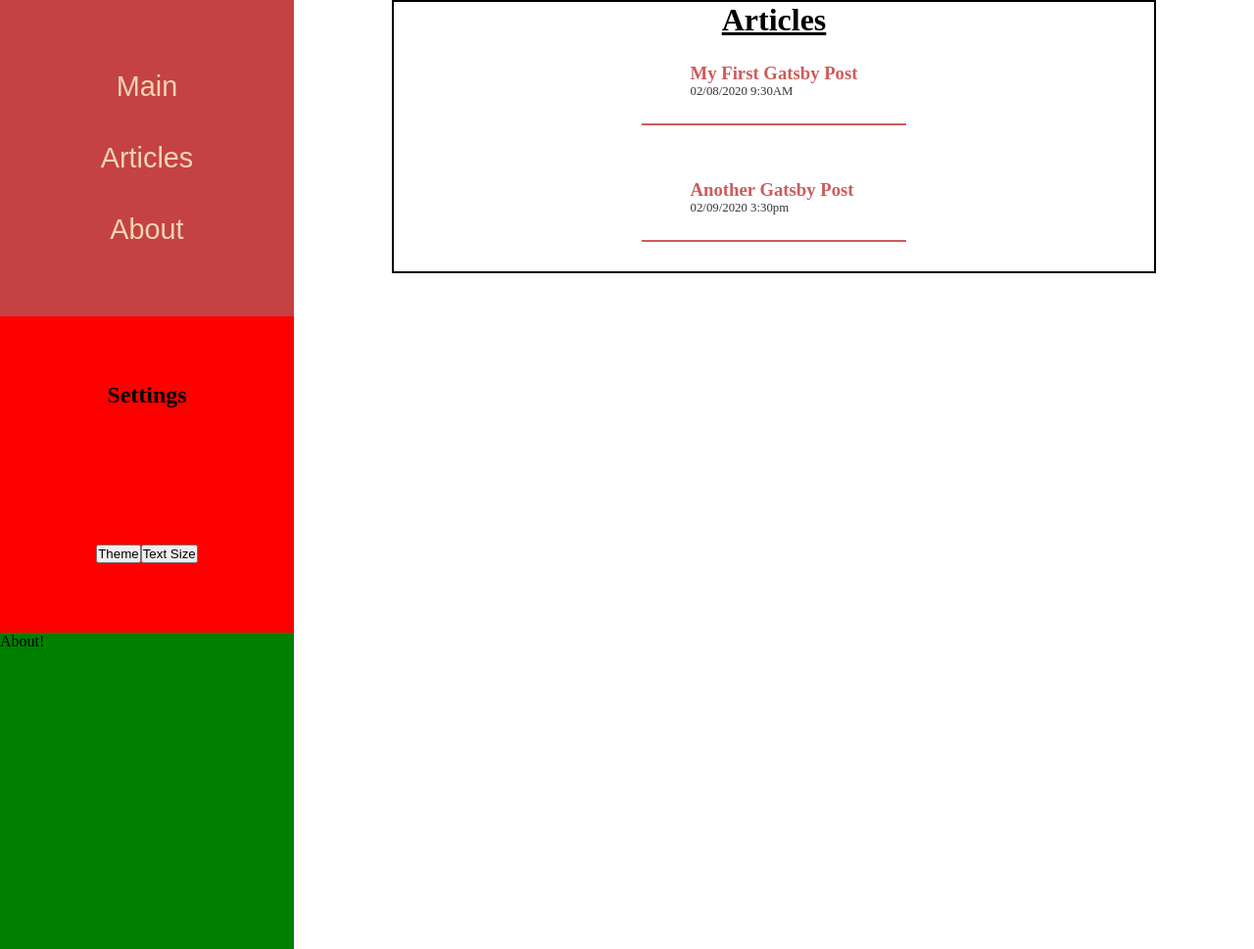
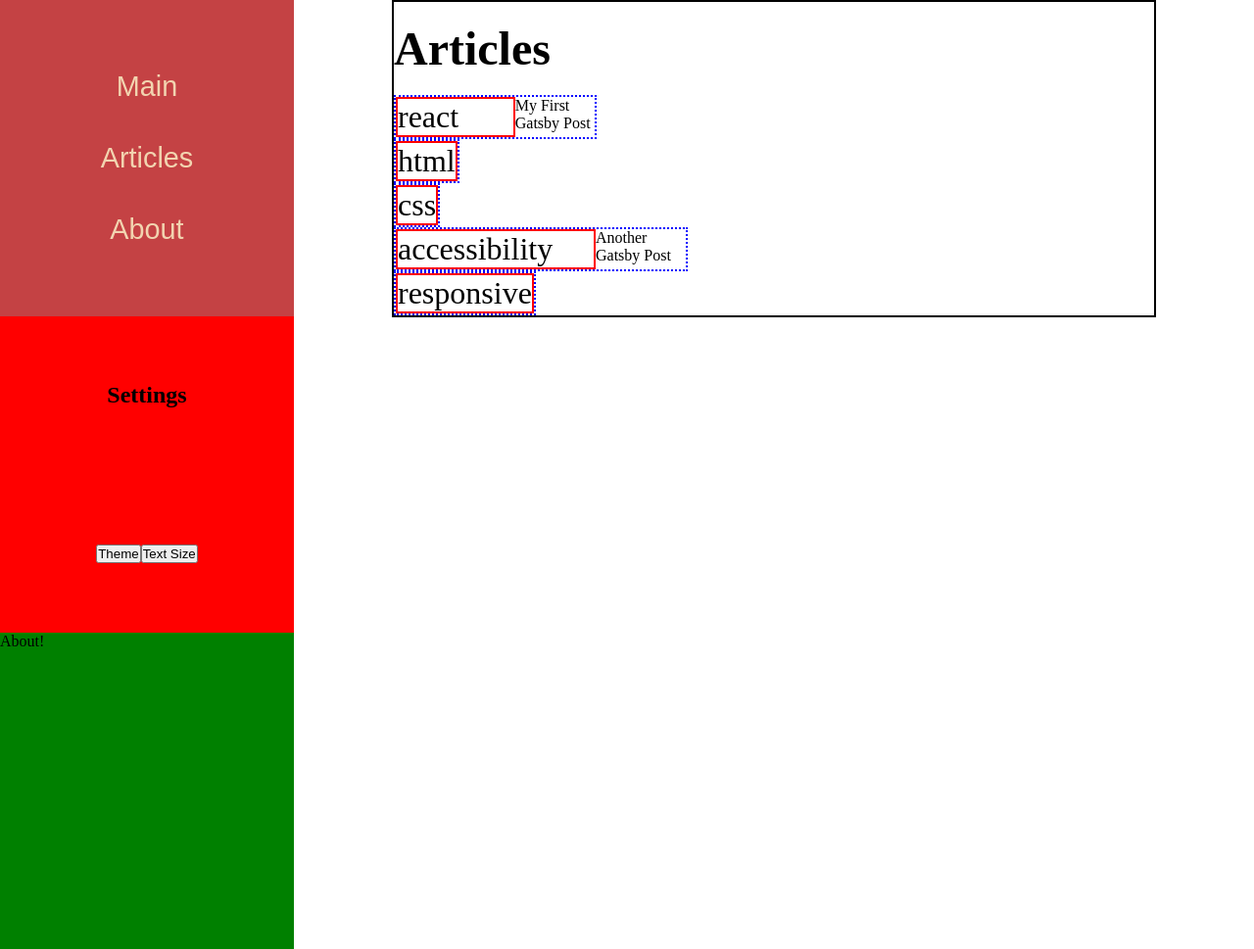
Before and after one commit to mattduff707/matt-blog, a Gatsby site: page /posts in a window 1280 px wide. Shown: the whole page at 98% size. Built offline with nearby package versions, Linux system fonts and the light colour scheme; Gatsby itself is replaced by a stand-in of ours.

Commit message:
working on articles page structure

```diff
--- a/plugins/gatsby-remark-custom-html/index.js
+++ b/plugins/gatsby-remark-custom-html/index.js
@@ -8,7 +8,7 @@ module.exports = ({ markdownAST }, pluginOptions) => {
     if (depth !== 1) return
     // Grab the innerText of the heading node
     let text = toString(node)
-    const html = `
+    const html = `S
         <h1 style="color: red">
           ${text}
         </h1>
--- /dev/null
+++ b/src/constants/constants.js
@@ -0,0 +1,3 @@
+const categories = ["react", "html", "css", "accessibility", "responsive"]
+
+export default categories
--- a/src/pages/posts.js
+++ b/src/pages/posts.js
@@ -2,52 +2,54 @@ import React from "react"
 import Layout from "../components/layout/layout"
 import styled from "styled-components"
 import { Link, graphql, useStaticQuery } from "gatsby"
+import categories from "../constants/constants"
+import Heading from "../components/heading"
 
 const PageContainer = styled.section`
   border: black 2px solid;
   display: flex;
   flex-direction: column;
   justify-content: center;
-  align-items: center;
+  align-items: flex-start;
   margin: 0px 100px;
 `
-const Heading = styled.h2`
-  font-size: 2rem;
-  text-decoration: underline;
-  margin-bottom: 0px;
+
+const CategoryContainer = styled.div`
+  display: flex;
+  border: blue dotted 2px;
+`
+const FlexHeading = styled(Heading)`
+  width: 100%;
+  border: red solid 2px;
 `
 
-const BlogContainer = styled.ol`
-  list-style: none;
-`
+// const BlogPost = styled.li`
+//   border-bottom: 2px indianred solid;
+//   margin-bottom: 30px;
+//   /* background-color: #d3d3d3;
+//   padding: 3px 5px; */
+// `
 
-const BlogPost = styled.li`
-  border-bottom: 2px indianred solid;
-  margin-bottom: 30px;
-  /* background-color: #d3d3d3;
-  padding: 3px 5px; */
-`
+// const BlogTitle = styled.h3`
+//   color: indianred;
+// `
 
-const BlogTitle = styled.h3`
-  color: indianred;
-`
+// const PublishedDate = styled.p`
+//   color: #333;
+//   text-decoration: none;
+//   font-size: 0.8rem;
+// `
 
-const PublishedDate = styled.p`
-  color: #333;
-  text-decoration: none;
-  font-size: 0.8rem;
-`
-
-const StyledLink = styled(Link)`
-  text-decoration: none;
-`
-const PostWrapper = styled.div`
-  padding: 25px 50px;
-  background-color: transparent;
-  ${StyledLink}:hover & {
-    background-color: #d3d3d3;
-  }
-`
+// const StyledLink = styled(Link)`
+//   text-decoration: none;
+// `
+// const PostWrapper = styled.div`
+//   padding: 25px 50px;
+//   background-color: transparent;
+//   ${StyledLink}:hover & {
+//     background-color: #d3d3d3;
+//   }
+// `
 
 const Posts = () => {
   const data = useStaticQuery(graphql`
@@ -73,8 +75,28 @@ const Posts = () => {
   return (
     <Layout>
       <PageContainer>
-        <Heading>Articles</Heading>
-        <BlogContainer>
+        <Heading size={"3rem"} level={2} margin={"20px 0px 20px 0px"}>
+          Articles
+        </Heading>
+
+        {categories.map(cat => {
+          return (
+            <CategoryContainer key={`category-${cat}`}>
+              <FlexHeading size={"2em"}>{cat}</FlexHeading>
+              <div>
+                {data.allMarkdownRemark.edges.map(edge => {
+                  return edge.node.frontmatter.category === cat ? (
+                    <div key={`post-${edge.node.frontmatter.title}`}>
+                      {edge.node.frontmatter.title}
+                    </div>
+                  ) : null
+                })}
+              </div>
+            </CategoryContainer>
+          )
+        })}
+
+        {/*
           {data.allMarkdownRemark.edges.map(edge => {
             const edgeNode = edge.node
             return (
@@ -87,8 +109,7 @@ const Posts = () => {
                 </StyledLink>
               </BlogPost>
             )
-          })}
-        </BlogContainer>
+          })} */}
       </PageContainer>
     </Layout>
   )
```
